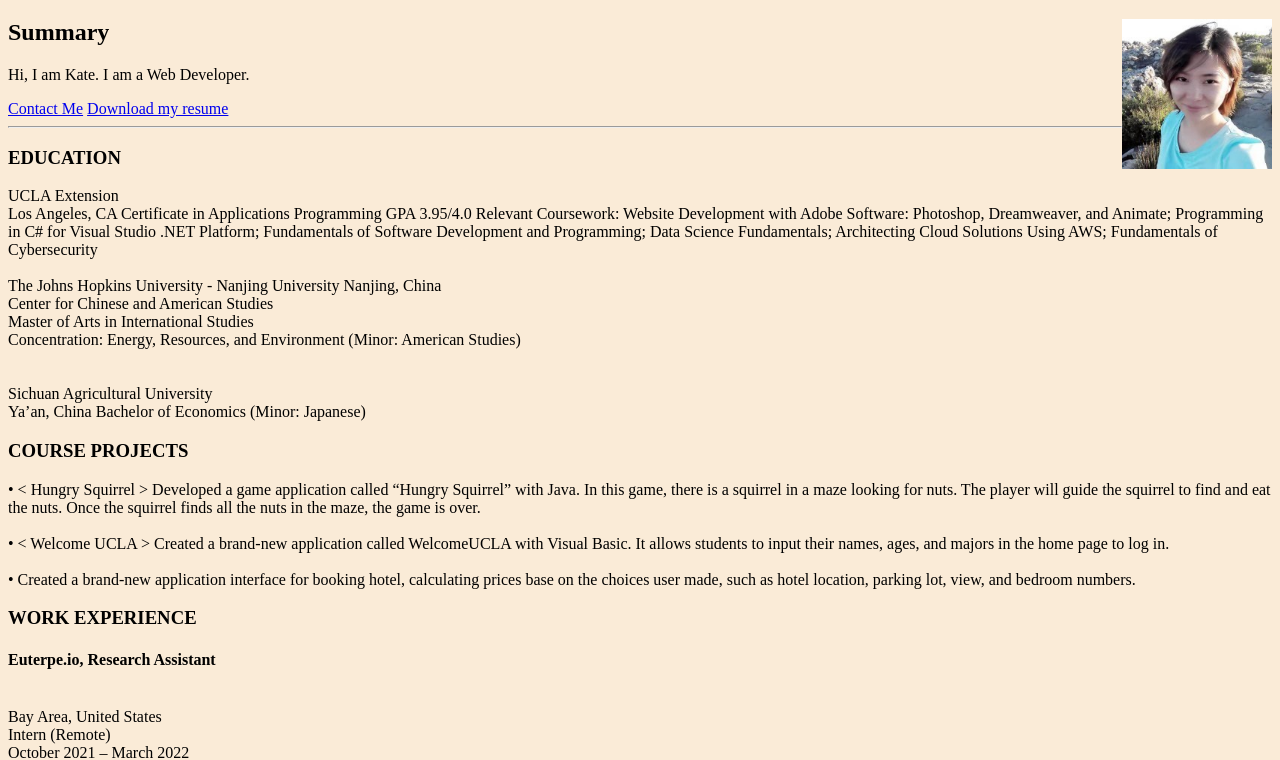
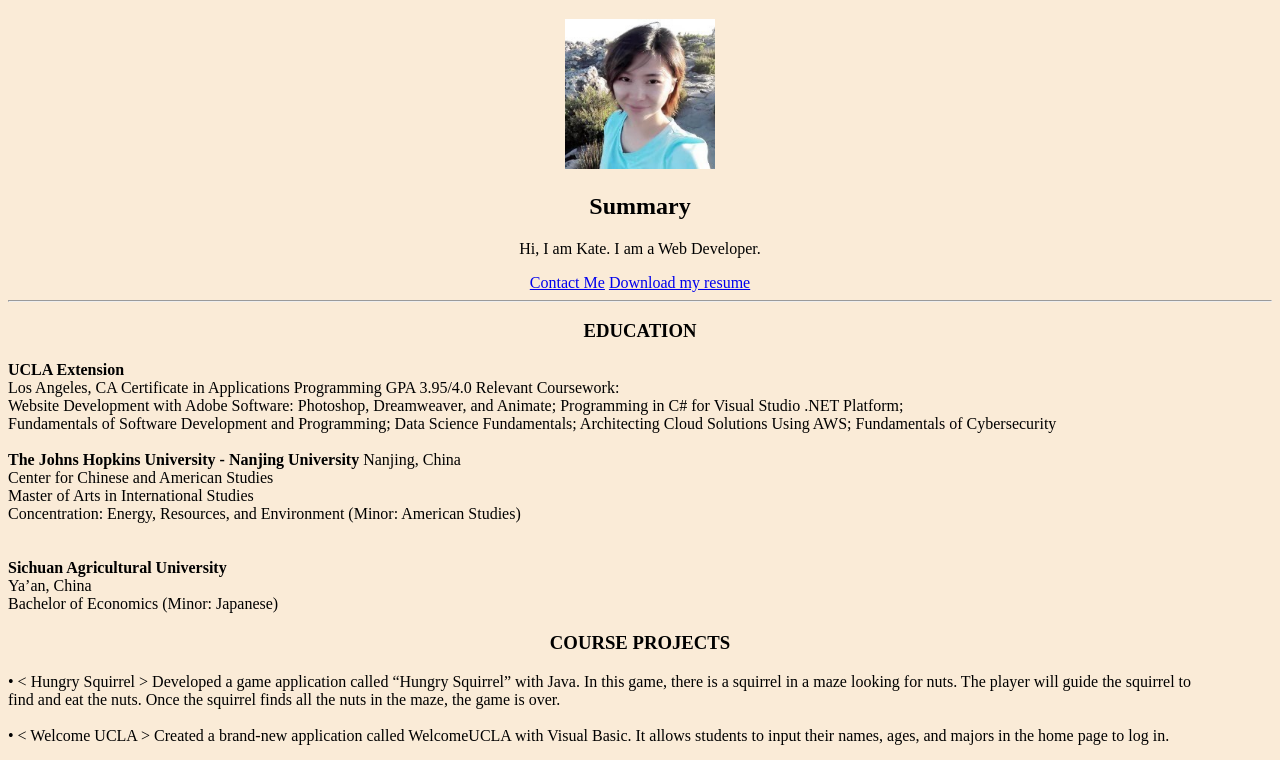
Before and after one commit to HuijingJia/my-resume, a plain HTML site: page index.html in a window 1280 px wide. Shown: the part 61-821 px from the top of the page. Drawn offline with Linux system fonts and the light colour scheme.

Commit message:
Add files via upload

```diff
--- a/index.html
+++ b/index.html
@@ -4,36 +4,45 @@
     <meta charset="UTF-8">
     <title>My Resume</title>
     <link rel="stylesheet"; href="./style.css"/>
+    <style>
+        h1{font-family: 'Times New Roman', Times, serif}
+        h2{font-family: 'Times New Roman', Times, serif;}
+        p{font-family: 'Times New Roman', Times, serif;}
+    </style>
 </head>
 <body>
+    <div>
         <h1>Kate Jia</h1>
         <img class="selfile" src="./pictures/1918.jpg" height="150" alt="photo">
+    </div>
+<div id="content">
+    <div id="summary">
         <h2>Summary</h2>
             <p>Hi, I am Kate. I am a Web Developer.</p>
             <a href="./assests/contact.html">Contact Me</a>
             <a href="./UCLA Extension Intl-CS Student Resume-Huijing Jia.pdf">Download my resume</a>
-
+    </div>
     <hr />
 <h3>EDUCATION </h3>
-<p>
-UCLA Extension <br />                  	 	                                                                                                     Los Angeles, CA           Certificate in Applications Programming                                                                                                              GPA 3.95/4.0
-Relevant Coursework:
+<p class="Education">
+<strong>UCLA Extension</strong> <br />                  	 	                                                                                                     Los Angeles, CA           Certificate in Applications Programming                                                                                                              GPA 3.95/4.0
+Relevant Coursework:<br />
 Website Development with Adobe Software: Photoshop, Dreamweaver, and Animate; Programming in C# for Visual
-Studio .NET Platform; Fundamentals of Software Development and Programming;
+Studio .NET Platform;<br /> Fundamentals of Software Development and Programming;
 Data Science Fundamentals; Architecting Cloud Solutions Using AWS; Fundamentals of Cybersecurity
 <br />
 <br />
-The Johns Hopkins University - Nanjing University 	 	 	                                             Nanjing, China <br />
+<strong>The Johns Hopkins University - Nanjing University</strong> 	 	 	                                             Nanjing, China <br />
 Center for Chinese and American Studies <br />
 Master of Arts in International Studies <br />
 Concentration: Energy, Resources, and Environment (Minor:  American Studies)<br />
 <br />
 <br />
-Sichuan Agricultural University  <br />                                                                                                                         Ya’an, China
-Bachelor of Economics (Minor: Japanese) <br />
+<strong>Sichuan Agricultural University </strong> <br />                                                                                                                         Ya’an, China
+<br />Bachelor of Economics (Minor: Japanese) <br />
 </p>
 <h3>COURSE PROJECTS</h3>
-<p>
+<div id="pro-content"><p class="Projects">
 •	< Hungry Squirrel > Developed a game application called “Hungry Squirrel” with Java.
 In this game, there is a squirrel in a maze looking for nuts. The player will guide the squirrel to find and eat the nuts.
 Once the squirrel finds all the nuts in the maze, the game is over.
@@ -44,9 +53,12 @@ It allows students to input their names, ages, and majors in the home page to lo
 •	<Hotel Calculator> Created a brand-new application interface for booking hotel, calculating prices base on the choices user made,
     such as hotel location, parking lot, view, and bedroom numbers.
 </p>
+</div>
 <h3>WORK EXPERIENCE </h3>
-<p>
-<h4>Euterpe.io, Research Assistant </h4> <br />                          Bay Area, United States<br />
+
+    <div id="Expre-content">
+        <p class="Experience"></p>
+            <h4>Euterpe.io, Research Assistant  </h4><br />                          Bay Area, United States<br />
             Intern (Remote) <br />                                                  October 2021 – March 2022 <br />
             •	Wrote reports on NFT news, and research the marketing of Web 3, SocialFi, and GameFi <br />
             •	Conducted thorough research on appropriate technology aspects of marketing <br />
@@ -63,19 +75,22 @@ September 2015 - June 2019<br />
             •	System management with the help of a POS software engineer <br />
             <hr />
         </P>
+    </div>
+
 <h4>SKILLS </h4>
- <P>
+ <P class="Skills">
 Programming Languages: Java, Python, SQL, C#, JavaScript, HTML 5, CSS 3, Node.js, React.js, Express.js <br />
 Languages: Bilingual in Mandarin and English <br />
 Relevant Skills: Microsoft Office, Adobe, Zoom, Photoshop, R, Web 3, MongoDB, DApps <br />
 </p>
 <hr />
 <h4>Other</h4>
-<p>
+<p class="Other">
 <img src="./pictures/certification.png" height="200" alt="HTML certification"><br />
 </p>
 <br/><br />
 <hr />
+</div>
     <footer>
         Copyright © 2023 Huijing Jia. All Rights Reserved.
     </footer>
--- a/style.css
+++ b/style.css
@@ -1,4 +1,13 @@
-h1{text-align: center;}
-.selfile{float: right;}
+#pro-content{
+    margin-right: 5%;
+}
+
+
+.Education, .Projects, #Expre-content, .Skills{
+    text-align: left;
+}
+div{
+    text-align: center;
+}
 
 html{background-color: antiquewhite;}
```
Lines whose indentation alone changed are shown as unchanged.
